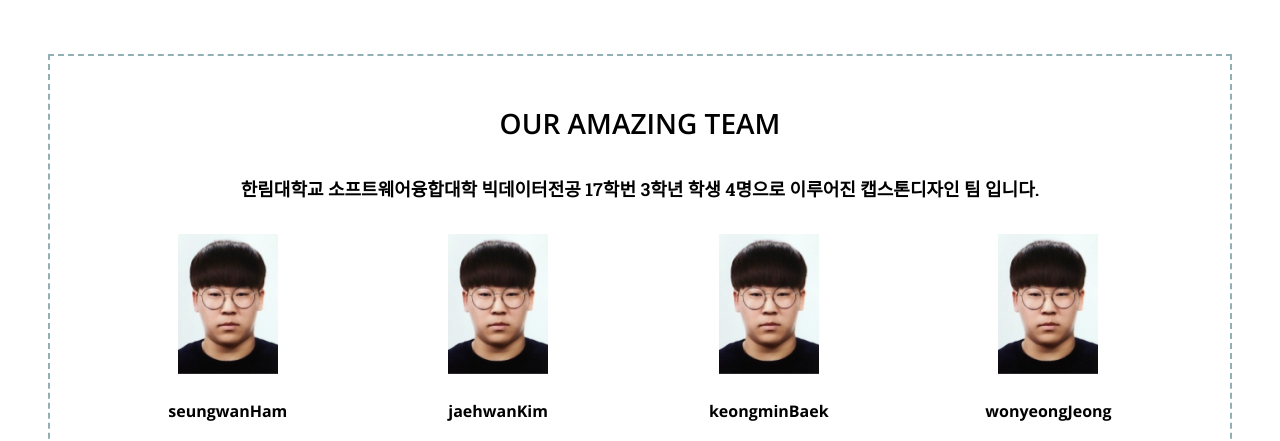
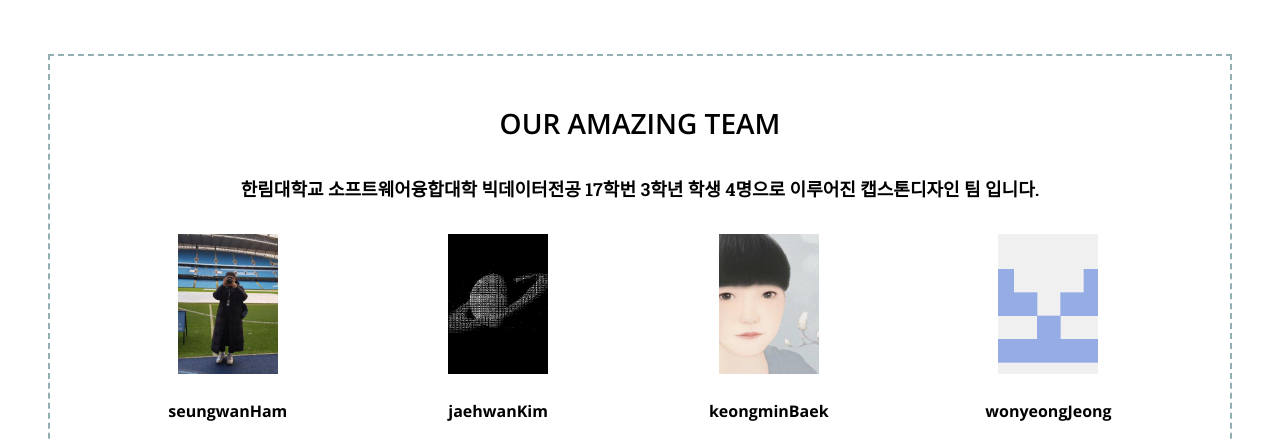
Before and after one commit to seungwanHam/2021_CapstonDesign, a plain HTML site: page index.html in a window 1280 px wide. Shown: the part 1892-2333 px from the top of the page. Drawn offline with nearby package versions, Linux system fonts and the light colour scheme.

Commit message:
21.11.14

```diff
--- a/index.html
+++ b/index.html
@@ -118,7 +118,7 @@
       <div class="team__row">
         <div class="member__container">
           <div class="team__member">
-            <img src="./imgs/member_seungwan.jpg" alt="#" class="team__member__seungwan" />
+            <img src="./imgs/ham.jpg" alt="#" class="team__member__seungwan" />
             <h4>seungwanHam</h4>
             <p class="text-muted">Lead Designer</p>
             <a class="social__btn" href="#!"><i class="fab fa-instagram" target="_blank"></i></a>
@@ -129,7 +129,7 @@
           </div>
 
           <div class="team__member">
-            <img src="./imgs/member_seungwan.jpg" alt="#" class="team__member__seungwan" />
+            <img src="./imgs/kim.jpg" alt="#" class="team__member__seungwan" />
             <h4>jaehwanKim</h4>
             <p class="text-muted">Lead Designer</p>
             <a class="social__btn" href="#!"><i class="fab fa-instagram" target="_blank"></i></a>
@@ -140,7 +140,7 @@
           </div>
 
           <div class="team__member">
-            <img src="./imgs/member_seungwan.jpg" alt="#" class="team__member__seungwan" />
+            <img src="./imgs/baek.jpg" alt="#" class="team__member__seungwan" />
             <h4>keongminBaek</h4>
             <p class="text-muted">Lead Designer</p>
             <a class="social__btn" href="#!"><i class="fab fa-instagram" target="_blank"></i></a>
@@ -151,7 +151,7 @@
           </div>
 
           <div class="team__member">
-            <img src="./imgs/member_seungwan.jpg" alt="#" class="team__member__seungwan" />
+            <img src="./imgs/jeong.jpg" alt="#" class="team__member__seungwan" />
             <h4>wonyeongJeong</h4>
             <p class="text-muted">Lead Designer</p>
             <a class="social__btn" href="#!"><i class="fab fa-instagram" target="_blank"></i></a>
```
Also changed, not shown: imgs/baek.jpg (added), imgs/ham.jpg (added), imgs/jeong.jpg (added), imgs/kim.jpg (added).
